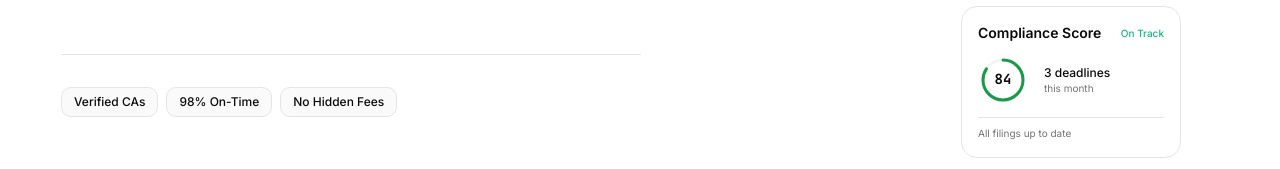
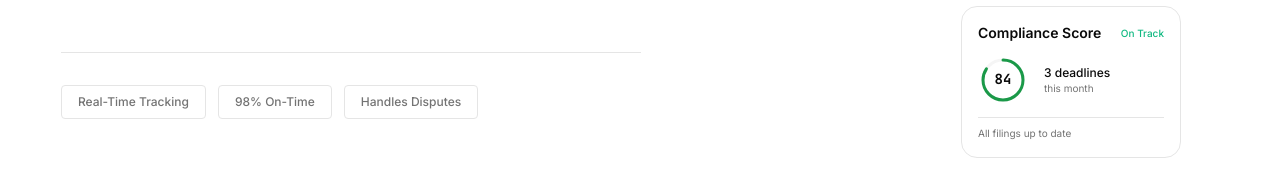
Before and after one commit to soutikgangoli-code/Ollvy, a Next.js app in the folder ollvy/apps/customer/: page / in a window 1280 px wide. Shown: the part 522-691 px from the top of the page. Built offline with nearby package versions, Linux system fonts and the light colour scheme; no server answers.

Commit message:
Update homepage trust tags with new text and grey outline design
- Text: Real-Time Tracking, 98% On-Time, Handles Disputes
- Design: Grey outlined boxes (no fill), muted text color

```diff
--- a/ollvy/apps/customer/components/landing/Hero.tsx
+++ b/ollvy/apps/customer/components/landing/Hero.tsx
@@ -180,15 +180,15 @@ export function Hero() {
             </div>
 
             {/* Trust indicators */}
-            <div className="flex flex-wrap gap-2 mt-14 pt-8 border-t border-border">
+            <div className="flex flex-wrap gap-3 mt-14 pt-8 border-t border-border">
               {[
-                'Verified CAs',
+                'Real-Time Tracking',
                 '98% On-Time',
-                'No Hidden Fees',
+                'Handles Disputes',
               ].map((item) => (
                 <div
                   key={item}
-                  className="px-3 py-1.5 text-xs font-medium text-foreground bg-muted/50 border border-border rounded-md"
+                  className="px-4 py-2 text-xs font-medium text-muted-foreground border border-border rounded"
                 >
                   {item}
                 </div>
```
